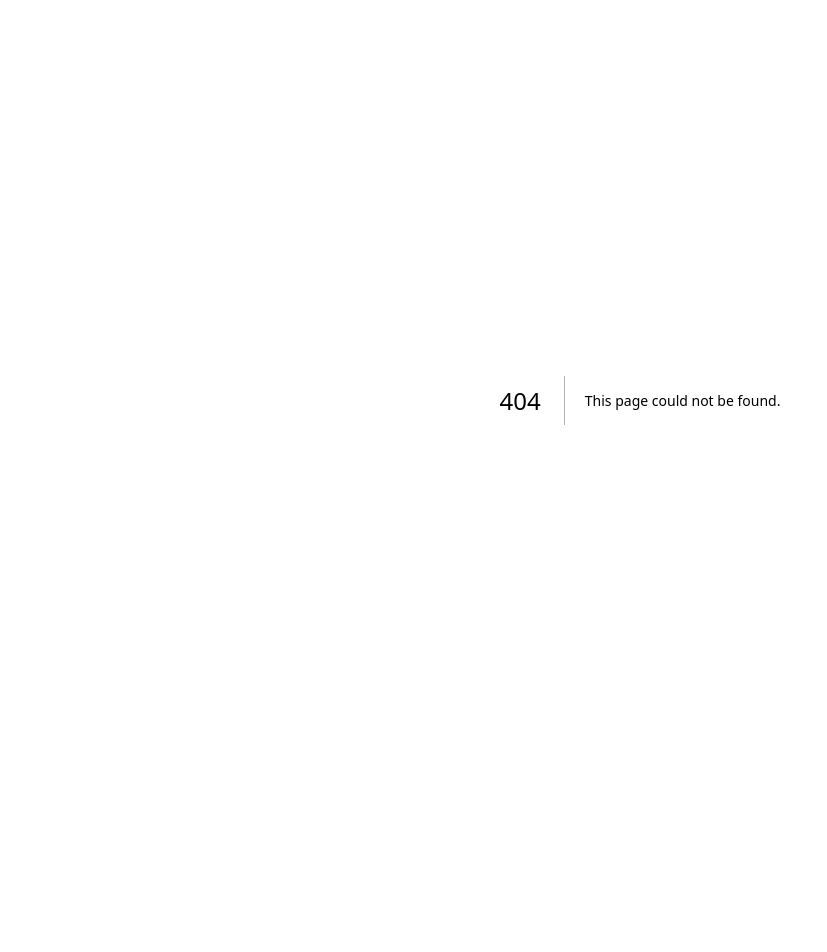
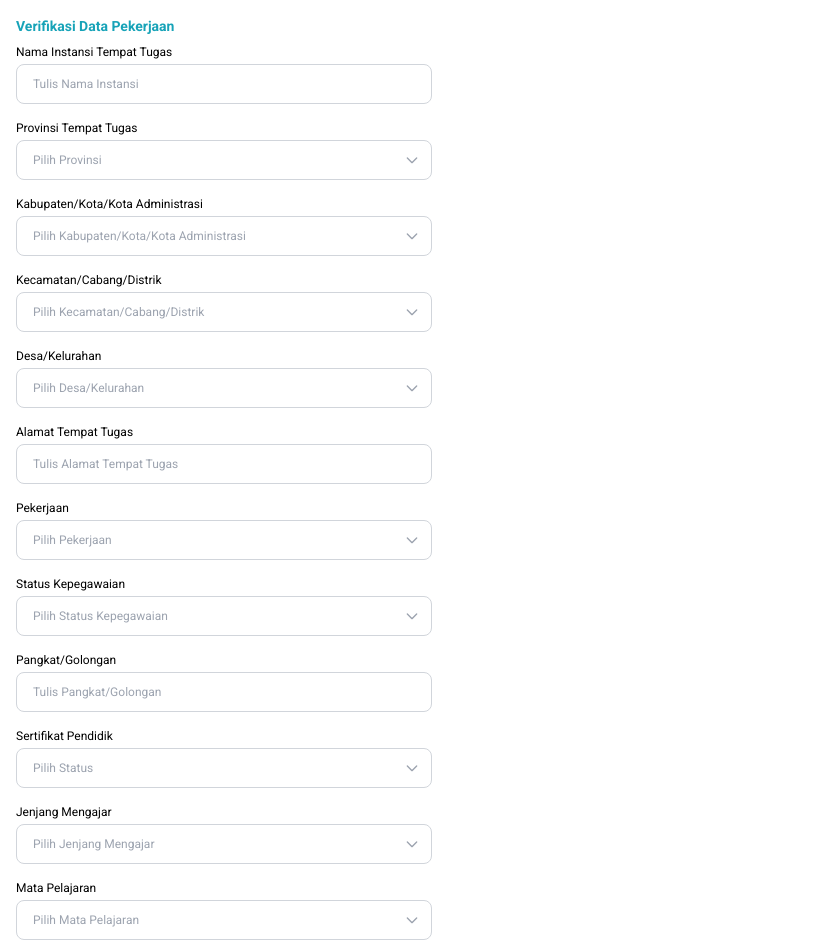
Before and after one commit to luqmanul0612/pgri-frontend, a Next.js app: page /data-pekerjaan in a window 1280 px wide. Before the commit this address had no page. Shown: the top 952 px of the page, without its empty margins (0-827 px from the left). Before the commit the page ends 800 px from the top, so only its background shows below. Built offline with nearby package versions, Linux system fonts and the light colour scheme.

Commit message:
feat: webview for data pekerjaan

```diff
--- /dev/null
+++ b/src/app/(webview)/data-pekerjaan/page.tsx
@@ -0,0 +1,224 @@
+import React from "react";
+import Image from "next/image";
+import warningIcon from "@/../public/icon/warning.png";
+
+// Type definitions
+type InputFieldProps = {
+  label: string;
+  placeholder: string;
+  isSelect?: boolean;
+  options?: { label: string; value: string }[];
+};
+
+type SectionHeaderProps = {
+  title: string;
+};
+
+type FormSectionProps = {
+  title: string;
+  children: React.ReactNode;
+};
+
+type WarningMessageProps = {
+  message: string;
+};
+
+type SubmitButtonProps = {
+  children: React.ReactNode;
+  disabled?: boolean;
+};
+
+const FormSection: React.FC<FormSectionProps> = ({ title, children }) => (
+  <div>
+    <h3 className="mb-2 text-sm font-bold text-primary">{title}</h3>
+    {children}
+  </div>
+);
+
+const InputField: React.FC<InputFieldProps> = ({
+  label,
+  placeholder,
+  isSelect = false,
+  options = [],
+}) => (
+  <div className="mb-4">
+    <label className="mb-1 block text-xs text-black">{label}</label>
+    {isSelect ? (
+      <div className="relative w-full">
+        <select
+          className="flex h-10 w-full appearance-none items-center rounded-lg border border-gray-300 bg-white px-4 pr-10 text-xs text-gray-400"
+          defaultValue=""
+        >
+          <option value="" disabled hidden>
+            {placeholder}
+          </option>
+          {options.map((opt) => (
+            <option key={opt.value} value={opt.value}>
+              {opt.label}
+            </option>
+          ))}
+        </select>
+
+        {/* Trailing icon */}
+        <div className="pointer-events-none absolute inset-y-0 right-3 flex items-center text-gray-400">
+          <svg
+            className="h-4 w-4"
+            fill="none"
+            stroke="currentColor"
+            strokeWidth="2"
+            viewBox="0 0 24 24"
+          >
+            <path
+              strokeLinecap="round"
+              strokeLinejoin="round"
+              d="M19 9l-7 7-7-7"
+            />
+          </svg>
+        </div>
+      </div>
+    ) : (
+      <div className="flex h-10 items-center rounded-lg border border-gray-300 px-4">
+        <span className="flex-1 truncate text-xs text-gray-400">
+          {placeholder}
+        </span>
+      </div>
+    )}
+  </div>
+);
+
+const WarningMessage: React.FC<WarningMessageProps> = ({ message }) => (
+  <div className="mb-6 mt-4 flex items-center gap-2 rounded-lg bg-red-50 p-2">
+    {/* Warning icon using flexbox */}
+    <Image alt="warning" src={warningIcon} height={18} width={18} />
+    <p className="flex-1 text-[10px] text-red-500">{message}</p>
+  </div>
+);
+
+const SubmitButton: React.FC<SubmitButtonProps> = ({
+  children,
+  disabled = false,
+}) => (
+  <button
+    className={`w-full rounded-lg p-4 text-sm ${
+      disabled ? "bg-gray-200 text-gray-400" : "bg-blue-600 text-white"
+    }`}
+    disabled={disabled}
+  >
+    {children}
+  </button>
+);
+
+// Main component
+const VerificationForm: React.FC = () => {
+  return (
+    <div className="my-4 flex w-full max-w-md flex-col gap-4 px-4">
+      <div className="flex flex-col">
+        <FormSection title="Verifikasi Data Pekerjaan">
+          <div className="space-y-4">
+            <InputField
+              label="Nama Instansi Tempat Tugas"
+              placeholder="Tulis Nama Instansi"
+            />
+            <InputField
+              label="Provinsi Tempat Tugas"
+              placeholder="Pilih Provinsi"
+              isSelect
+              options={[
+                { label: "Provinsi 1", value: "provinsi_1" },
+                { label: "Provinsi 2", value: "provinsi_2" },
+              ]}
+            />
+            <InputField
+              label="Kabupaten/Kota/Kota Administrasi"
+              placeholder="Pilih Kabupaten/Kota/Kota Administrasi"
+              isSelect
+              options={[
+                { label: "Kabupaten 1", value: "kabupaten_1" },
+                { label: "Kota 1", value: "kota_1" },
+              ]}
+            />
+            <InputField
+              label="Kecamatan/Cabang/Distrik"
+              placeholder="Pilih Kecamatan/Cabang/Distrik"
+              isSelect
+              options={[
+                { label: "Kecamatan 1", value: "kecamatan_1" },
+                { label: "Cabang 1", value: "cabang_1" },
+              ]}
+            />
+            <InputField
+              label="Desa/Kelurahan"
+              placeholder="Pilih Desa/Kelurahan"
+              isSelect
+              options={[
+                { label: "Desa 1", value: "desa_1" },
+                { label: "Kelurahan 1", value: "kelurahan_1" },
+              ]}
+            />
+            <InputField
+              label="Alamat Tempat Tugas"
+              placeholder="Tulis Alamat Tempat Tugas"
+            />
+            <InputField
+              label="Pekerjaan"
+              placeholder="Pilih Pekerjaan"
+              isSelect
+              options={[
+                { label: "Pekerjaan 1", value: "pekerjaan_1" },
+                { label: "Pekerjaan 2", value: "pekerjaan_2" },
+              ]}
+            />
+            <InputField
+              label="Status Kepegawaian"
+              placeholder="Pilih Status Kepegawaian"
+              isSelect
+              options={[
+                { label: "Status 1", value: "status_1" },
+                { label: "Status 2", value: "status_2" },
+              ]}
+            />
+            <InputField
+              label="Pangkat/Golongan"
+              placeholder="Tulis Pangkat/Golongan"
+            />
+            <InputField
+              label="Sertifikat Pendidik"
+              placeholder="Pilih Status"
+              isSelect
+              options={[
+                { label: "Ada", value: "ada" },
+                { label: "Tidak Ada", value: "tidak_ada" },
+              ]}
+            />
+            <InputField
+              label="Jenjang Mengajar"
+              placeholder="Pilih Jenjang Mengajar"
+              isSelect
+              options={[
+                { label: "SD", value: "sd" },
+                { label: "SMP", value: "smp" },
+                { label: "SMA", value: "sma" },
+              ]}
+            />
+            <InputField
+              label="Mata Pelajaran"
+              placeholder="Pilih Mata Pelajaran"
+              isSelect
+              options={[
+                { label: "Matematika", value: "matematika" },
+                { label: "Bahasa Indonesia", value: "bahasa_indonesia" },
+                { label: "IPA", value: "ipa" },
+              ]}
+            />
+          </div>
+
+          <WarningMessage message="Pada pendaftaran akun ini kamu boleh langsung melewati proses pengisian data pekerjaan" />
+        </FormSection>
+
+        <SubmitButton disabled={false}>Verifikasi</SubmitButton>
+      </div>
+    </div>
+  );
+};
+
+export default VerificationForm;
```
Also changed, not shown: public/icon/warning.png (added).
